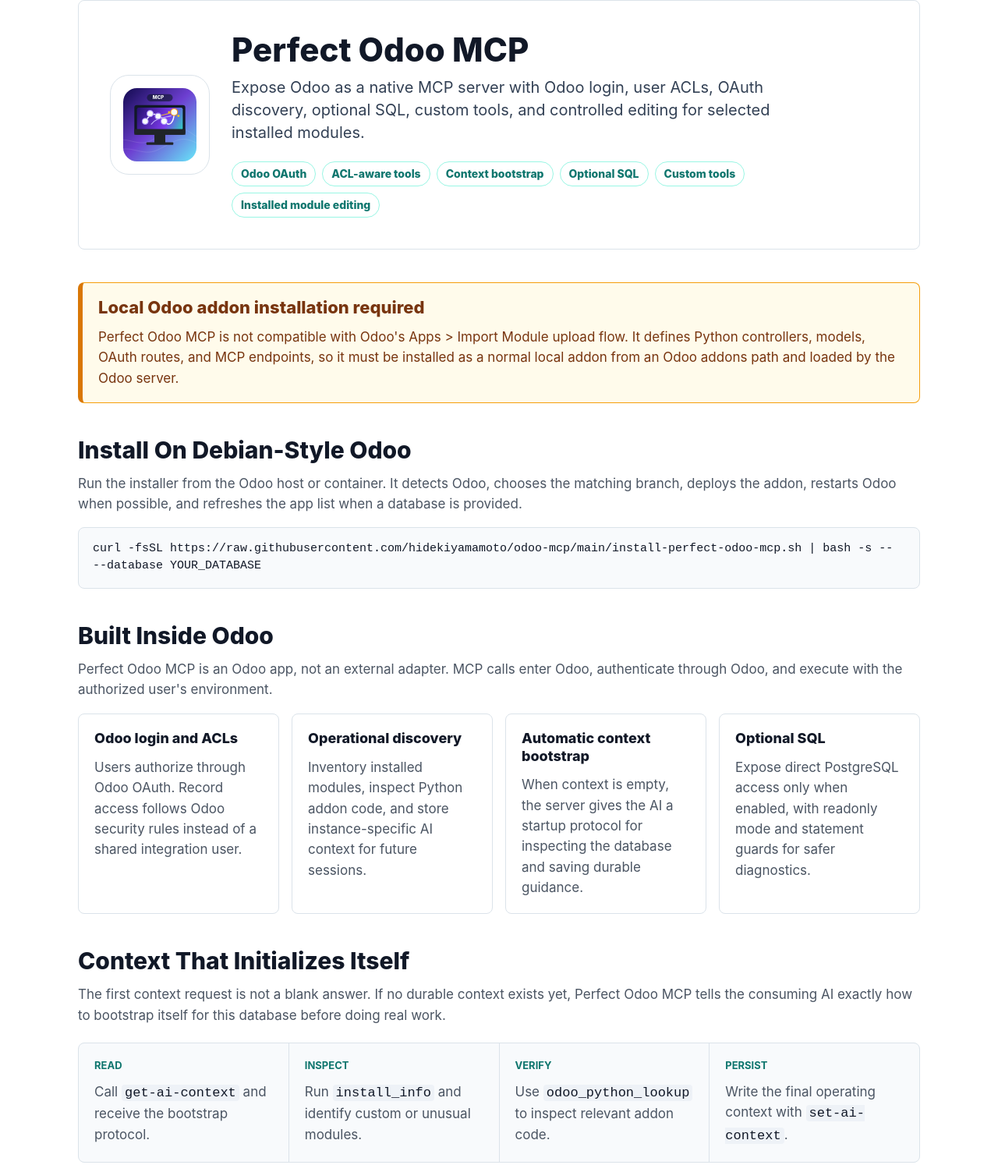
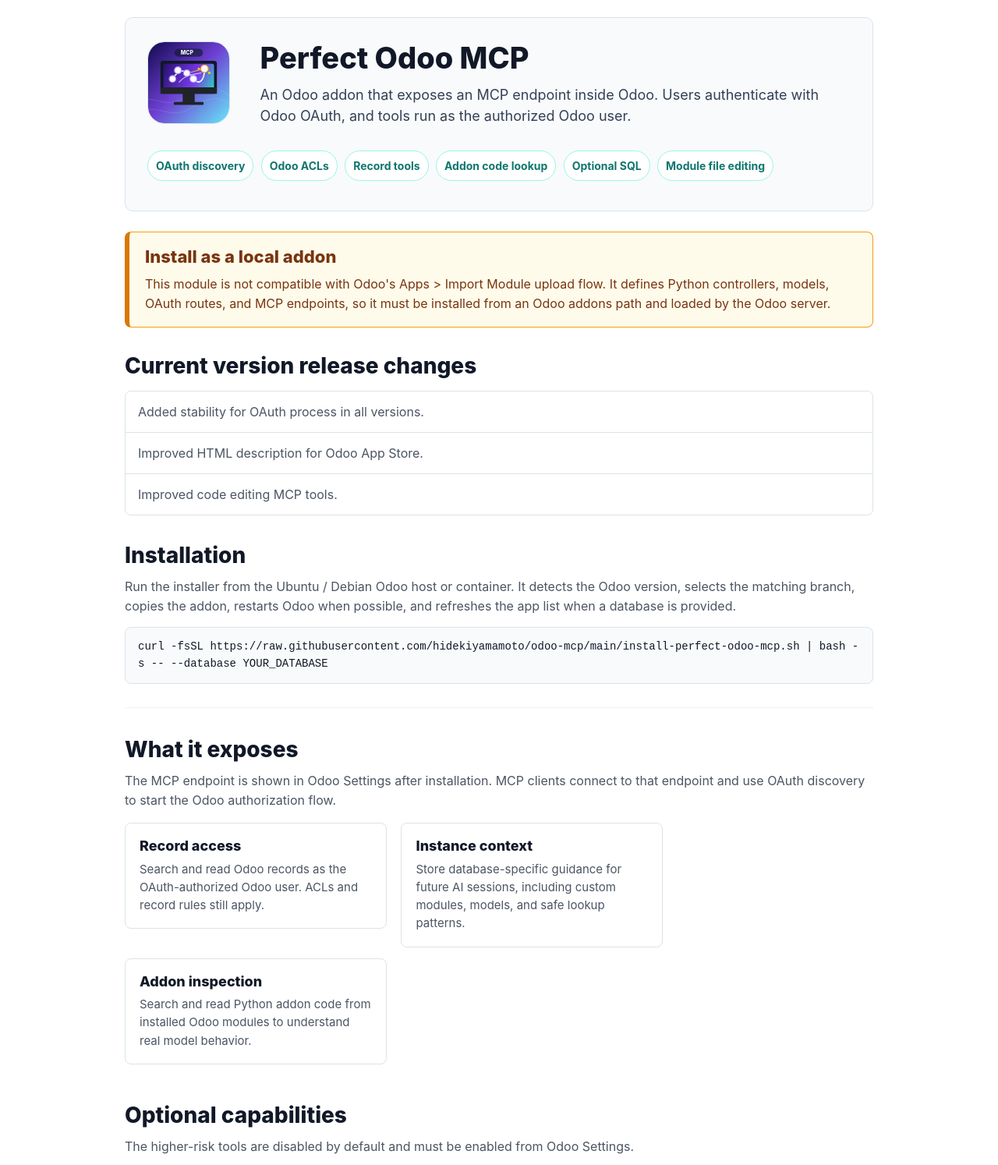
Before and after one commit to hidekiyamamoto/odoo-mcp, a plain HTML site: page perfect_odoo_mcp/static/description/index.html in a window 1280 px wide. Shown: the top 1494 px of the page at 78% size. Drawn offline with Linux system fonts and the light colour scheme.

Commit message:
Revise app store description

```diff
--- a/perfect_odoo_mcp/static/description/index.html
+++ b/perfect_odoo_mcp/static/description/index.html
@@ -4,349 +4,105 @@
   <meta charset="utf-8">
   <meta name="viewport" content="width=device-width, initial-scale=1">
   <title>Perfect Odoo MCP</title>
-  <style>
-    * { box-sizing: border-box; }
-    body {
-      margin: 0;
-      padding: 0;
-      background: #ffffff;
-      color: #111827;
-      font-family: -apple-system, BlinkMacSystemFont, "Segoe UI", Roboto, Arial, sans-serif;
-      overflow-x: hidden;
-    }
-    .pomcp-page {
-      width: 100%;
-      max-width: 1120px;
-      margin: 0 auto;
-      padding: 0 20px 56px;
-      overflow-x: hidden;
-    }
-    .pomcp-hero {
-      display: flex;
-      align-items: center;
-      gap: 28px;
-      padding: 40px;
-      border: 1px solid #dbe3ea;
-      border-radius: 8px;
-      background: #ffffff;
-    }
-    .pomcp-icon {
-      flex: 0 0 auto;
-      width: 128px;
-      height: 128px;
-      display: flex;
-      align-items: center;
-      justify-content: center;
-      border: 1px solid #dbe3ea;
-      border-radius: 24px;
-    }
-    .pomcp-icon img { width: 94px; height: 94px; display: block; }
-    h1, h2, h3, p { overflow-wrap: anywhere; }
-    h1 {
-      margin: 0 0 12px;
-      color: #111827;
-      font-size: 42px;
-      line-height: 1.08;
-      font-weight: 800;
-      letter-spacing: 0;
-    }
-    h2 {
-      margin: 0;
-      color: #111827;
-      font-size: 30px;
-      line-height: 1.2;
-      font-weight: 800;
-      letter-spacing: 0;
-    }
-    h3 {
-      margin: 0 0 8px;
-      color: #111827;
-      font-size: 18px;
-      line-height: 1.25;
-      font-weight: 800;
-      letter-spacing: 0;
-    }
-    p {
-      margin: 12px 0 0;
-      color: #4b5563;
-      font-size: 17px;
-      line-height: 1.55;
-    }
-    code {
-      color: #111827;
-      background: #eef2f7;
-      border-radius: 4px;
-      padding: 1px 4px;
-      overflow-wrap: anywhere;
-      word-break: break-word;
-    }
-    .pomcp-lead {
-      max-width: 760px;
-      color: #334155;
-      font-size: 20px;
-      line-height: 1.45;
-    }
-    .pomcp-tags {
-      display: flex;
-      flex-wrap: wrap;
-      gap: 8px;
-      margin-top: 22px;
-    }
-    .pomcp-tag {
-      display: inline-block;
-      max-width: 100%;
-      padding: 5px 11px;
-      border: 1px solid #99f6e4;
-      border-radius: 999px;
-      color: #0f766e;
-      font-size: 14px;
-      line-height: 1.4;
-      font-weight: 800;
-    }
-    section { padding-top: 42px; }
-    .pomcp-note {
-      padding: 18px 20px;
-      border: 1px solid #f59e0b;
-      border-left: 6px solid #d97706;
-      border-radius: 8px;
-      background: #fffbeb;
-    }
-    .pomcp-note h2 { color: #78350f; font-size: 22px; }
-    .pomcp-note p { color: #78350f; }
-    .pomcp-codeblock {
-      margin-top: 16px;
-      padding: 16px 18px;
-      border: 1px solid #dbe3ea;
-      border-radius: 8px;
-      background: #f8fafc;
-    }
-    .pomcp-codeblock code {
-      display: block;
-      padding: 0;
-      background: transparent;
-      font-size: 15px;
-      line-height: 1.5;
-      white-space: pre-wrap;
-    }
-    .pomcp-grid {
-      display: grid;
-      grid-template-columns: repeat(auto-fit, minmax(220px, 1fr));
-      gap: 16px;
-      margin-top: 18px;
-      width: 100%;
-    }
-    .pomcp-card {
-      min-width: 0;
-      padding: 20px;
-      border: 1px solid #dbe3ea;
-      border-radius: 8px;
-      background: #ffffff;
-    }
-    .pomcp-steps {
-      display: grid;
-      grid-template-columns: repeat(auto-fit, minmax(190px, 1fr));
-      gap: 1px;
-      margin-top: 22px;
-      border: 1px solid #dbe3ea;
-      border-radius: 8px;
-      background: #dbe3ea;
-      overflow: hidden;
-    }
-    .pomcp-step {
-      min-width: 0;
-      padding: 20px;
-      background: #f8fafc;
-    }
-    .pomcp-step strong {
-      display: block;
-      margin-bottom: 6px;
-      color: #0f766e;
-      font-size: 13px;
-      line-height: 1.3;
-      text-transform: uppercase;
-    }
-    .pomcp-screenshot {
-      display: block;
-      width: 100%;
-      max-width: 100%;
-      height: auto;
-      margin-top: 22px;
-      border: 1px solid #dbe3ea;
-      border-radius: 8px;
-    }
-    .pomcp-surface {
-      margin-top: 20px;
-      padding: 22px;
-      border: 1px solid #dbe3ea;
-      border-radius: 8px;
-      background: #f8fafc;
-    }
-    .pomcp-two {
-      display: grid;
-      grid-template-columns: repeat(2, minmax(0, 1fr));
-      gap: 22px;
-    }
-    .pomcp-green {
-      margin-top: 28px;
-      padding: 18px 20px;
-      border-left: 5px solid #0f766e;
-      border-radius: 6px;
-      background: #ecfdf5;
-      color: #14532d;
-      font-size: 16px;
-      line-height: 1.5;
-      font-weight: 700;
-    }
-    @media (max-width: 720px) {
-      .pomcp-page { padding: 0 12px 40px; }
-      .pomcp-hero {
-        display: block;
-        padding: 24px 18px;
-      }
-      .pomcp-icon {
-        width: 88px;
-        height: 88px;
-        border-radius: 18px;
-        margin-bottom: 18px;
-      }
-      .pomcp-icon img { width: 64px; height: 64px; }
-      h1 { font-size: 31px; }
-      h2 { font-size: 25px; }
-      p, .pomcp-lead { font-size: 16px; }
-      section { padding-top: 34px; }
-      .pomcp-card, .pomcp-step, .pomcp-surface { padding: 16px; }
-      .pomcp-two { grid-template-columns: 1fr; gap: 0; }
-    }
-  </style>
 </head>
-<body>
-  <div class="pomcp-page">
-    <div class="pomcp-hero">
-      <div class="pomcp-icon"><img src="icon.svg" alt=""></div>
-      <div>
-        <h1>Perfect Odoo MCP</h1>
-        <p class="pomcp-lead">Expose Odoo as a native MCP server with Odoo login, user ACLs, OAuth discovery, optional SQL, custom tools, and controlled editing for selected installed modules.</p>
-        <div class="pomcp-tags">
-          <span class="pomcp-tag">Odoo OAuth</span>
-          <span class="pomcp-tag">ACL-aware tools</span>
-          <span class="pomcp-tag">Context bootstrap</span>
-          <span class="pomcp-tag">Optional SQL</span>
-          <span class="pomcp-tag">Custom tools</span>
-          <span class="pomcp-tag">Installed module editing</span>
+<body style="margin:0; padding:0; background:#ffffff; color:#111827; font-family:-apple-system,BlinkMacSystemFont,'Segoe UI',Roboto,Arial,sans-serif;">
+  <div style="max-width:960px; margin:0 auto; padding:0 16px 52px; overflow:hidden;">
+
+    <div style="margin-top:22px; padding:30px 28px; border:1px solid #dbe3ea; border-radius:10px; background:#f8fafc;">
+      <div style="display:inline-block; width:116px; max-width:100%; vertical-align:top; margin:0 24px 16px 0;">
+        <img src="icon.svg" alt="" width="104" height="104" style="display:block; width:104px; height:104px; max-width:100%; border:1px solid #dbe3ea; border-radius:22px; background:#ffffff;">
+      </div>
+      <div style="display:inline-block; max-width:720px; vertical-align:top;">
+        <h1 style="margin:0; color:#111827; font-size:38px; line-height:1.12; font-weight:800; letter-spacing:0;">Perfect Odoo MCP</h1>
+        <p style="margin:12px 0 0; color:#334155; font-size:18px; line-height:1.55;">An Odoo addon that exposes an MCP endpoint inside Odoo. Users authenticate with Odoo OAuth, and tools run as the authorized Odoo user.</p>
+      </div>
+      <p style="margin:18px 0 0; color:#0f766e; font-size:14px; line-height:2.1; font-weight:700;">
+        <span style="display:inline-block; margin:0 6px 8px 0; padding:4px 10px; border:1px solid #99f6e4; border-radius:999px; background:#ffffff; white-space:normal;">OAuth discovery</span>
+        <span style="display:inline-block; margin:0 6px 8px 0; padding:4px 10px; border:1px solid #99f6e4; border-radius:999px; background:#ffffff; white-space:normal;">Odoo ACLs</span>
+        <span style="display:inline-block; margin:0 6px 8px 0; padding:4px 10px; border:1px solid #99f6e4; border-radius:999px; background:#ffffff; white-space:normal;">Record tools</span>
+        <span style="display:inline-block; margin:0 6px 8px 0; padding:4px 10px; border:1px solid #99f6e4; border-radius:999px; background:#ffffff; white-space:normal;">Addon code lookup</span>
+        <span style="display:inline-block; margin:0 6px 8px 0; padding:4px 10px; border:1px solid #99f6e4; border-radius:999px; background:#ffffff; white-space:normal;">Optional SQL</span>
+        <span style="display:inline-block; margin:0 6px 8px 0; padding:4px 10px; border:1px solid #99f6e4; border-radius:999px; background:#ffffff; white-space:normal;">Module file editing</span>
+      </p>
+    </div>
+
+    <div style="margin-top:26px; padding:18px 20px; border:1px solid #f59e0b; border-left:6px solid #d97706; border-radius:8px; background:#fffbeb;">
+      <h2 style="margin:0 0 8px; color:#78350f; font-size:22px; line-height:1.25; font-weight:800;">Install as a local addon</h2>
+      <p style="margin:0; color:#78350f; font-size:16px; line-height:1.55;">This module is not compatible with Odoo's Apps &gt; Import Module upload flow. It defines Python controllers, models, OAuth routes, and MCP endpoints, so it must be installed from an Odoo addons path and loaded by the Odoo server.</p>
+    </div>
+
+    <div style="margin-top:32px;">
+      <h2 style="margin:0; color:#111827; font-size:28px; line-height:1.25; font-weight:800;">Current version release changes</h2>
+      <div style="margin-top:14px; border:1px solid #dbe3ea; border-radius:8px; background:#ffffff; overflow:hidden;">
+        <p style="margin:0; padding:14px 16px; border-bottom:1px solid #dbe3ea; color:#4b5563; font-size:16px; line-height:1.5;">Added stability for OAuth process in all versions.</p>
+        <p style="margin:0; padding:14px 16px; border-bottom:1px solid #dbe3ea; color:#4b5563; font-size:16px; line-height:1.5;">Improved HTML description for Odoo App Store.</p>
+        <p style="margin:0; padding:14px 16px; color:#4b5563; font-size:16px; line-height:1.5;">Improved code editing MCP tools.</p>
+      </div>
+    </div>
+
+    <div style="margin-top:34px; padding-bottom:4px; border-bottom:1px solid #eef2f7;">
+      <h2 style="margin:0; color:#111827; font-size:28px; line-height:1.25; font-weight:800;">Installation</h2>
+      <p style="margin:10px 0 0; color:#4b5563; font-size:16px; line-height:1.55;">Run the installer from the Ubuntu / Debian Odoo host or container. It detects the Odoo version, selects the matching branch, copies the addon, restarts Odoo when possible, and refreshes the app list when a database is provided.</p>
+      <div style="margin:14px 0 26px; padding:14px 16px; border:1px solid #dbe3ea; border-radius:8px; background:#f8fafc;">
+        <code style="display:block; color:#111827; background:transparent; font-size:14px; line-height:1.55; white-space:normal; word-break:break-word;">curl -fsSL https://raw.githubusercontent.com/hidekiyamamoto/odoo-mcp/main/install-perfect-odoo-mcp.sh | bash -s -- --database YOUR_DATABASE</code>
+      </div>
+    </div>
+
+    <div style="margin-top:36px;">
+      <h2 style="margin:0; color:#111827; font-size:28px; line-height:1.25; font-weight:800;">What it exposes</h2>
+      <p style="margin:10px 0 0; color:#4b5563; font-size:16px; line-height:1.55;">The MCP endpoint is shown in Odoo Settings after installation. MCP clients connect to that endpoint and use OAuth discovery to start the Odoo authorization flow.</p>
+
+      <div style="margin-top:16px;">
+        <div style="display:inline-block; width:31%; min-width:240px; vertical-align:top; margin:0 1.5% 14px 0; padding:18px; border:1px solid #dbe3ea; border-radius:8px; background:#ffffff;">
+          <h3 style="margin:0 0 6px; color:#111827; font-size:18px; line-height:1.25; font-weight:800;">Record access</h3>
+          <p style="margin:0; color:#4b5563; font-size:15px; line-height:1.55;">Search and read Odoo records as the OAuth-authorized Odoo user. ACLs and record rules still apply.</p>
+        </div>
+        <div style="display:inline-block; width:31%; min-width:240px; vertical-align:top; margin:0 1.5% 14px 0; padding:18px; border:1px solid #dbe3ea; border-radius:8px; background:#ffffff;">
+          <h3 style="margin:0 0 6px; color:#111827; font-size:18px; line-height:1.25; font-weight:800;">Instance context</h3>
+          <p style="margin:0; color:#4b5563; font-size:15px; line-height:1.55;">Store database-specific guidance for future AI sessions, including custom modules, models, and safe lookup patterns.</p>
+        </div>
+        <div style="display:inline-block; width:31%; min-width:240px; vertical-align:top; margin:0 0 14px 0; padding:18px; border:1px solid #dbe3ea; border-radius:8px; background:#ffffff;">
+          <h3 style="margin:0 0 6px; color:#111827; font-size:18px; line-height:1.25; font-weight:800;">Addon inspection</h3>
+          <p style="margin:0; color:#4b5563; font-size:15px; line-height:1.55;">Search and read Python addon code from installed Odoo modules to understand real model behavior.</p>
         </div>
       </div>
     </div>
 
-    <section>
-      <div class="pomcp-note">
-        <h2>Local Odoo addon installation required</h2>
-        <p>Perfect Odoo MCP is not compatible with Odoo's Apps &gt; Import Module upload flow. It defines Python controllers, models, OAuth routes, and MCP endpoints, so it must be installed as a normal local addon from an Odoo addons path and loaded by the Odoo server.</p>
-      </div>
-    </section>
-
-    <section>
-      <h2>Install On Debian-Style Odoo</h2>
-      <p>Run the installer from the Odoo host or container. It detects Odoo, chooses the matching branch, deploys the addon, restarts Odoo when possible, and refreshes the app list when a database is provided.</p>
-      <div class="pomcp-codeblock"><code>curl -fsSL https://raw.githubusercontent.com/hidekiyamamoto/odoo-mcp/main/install-perfect-odoo-mcp.sh | bash -s -- --database YOUR_DATABASE</code></div>
-    </section>
-
-    <section>
-      <h2>Built Inside Odoo</h2>
-      <p>Perfect Odoo MCP is an Odoo app, not an external adapter. MCP calls enter Odoo, authenticate through Odoo, and execute with the authorized user's environment.</p>
-      <div class="pomcp-grid">
-        <div class="pomcp-card">
-          <h3>Odoo login and ACLs</h3>
-          <p>Users authorize through Odoo OAuth. Record access follows Odoo security rules instead of a shared integration user.</p>
+    <div style="margin-top:34px;">
+      <h2 style="margin:0; color:#111827; font-size:28px; line-height:1.25; font-weight:800;">Optional capabilities</h2>
+      <p style="margin:10px 0 0; color:#4b5563; font-size:16px; line-height:1.55;">The higher-risk tools are disabled by default and must be enabled from Odoo Settings.</p>
+      <div style="margin-top:16px;">
+        <div style="display:inline-block; width:31%; min-width:240px; vertical-align:top; margin:0 1.5% 14px 0; padding:18px; border:1px solid #dbe3ea; border-radius:8px; background:#ffffff;">
+          <h3 style="margin:0 0 6px; color:#111827; font-size:18px; line-height:1.25; font-weight:800;">Custom MCP tools</h3>
+          <p style="margin:0; color:#4b5563; font-size:15px; line-height:1.55;">Create and test custom Python MCP tools from the Odoo data directory before publishing them.</p>
         </div>
-        <div class="pomcp-card">
-          <h3>Operational discovery</h3>
-          <p>Inventory installed modules, inspect Python addon code, and store instance-specific AI context for future sessions.</p>
+        <div style="display:inline-block; width:31%; min-width:240px; vertical-align:top; margin:0 1.5% 14px 0; padding:18px; border:1px solid #dbe3ea; border-radius:8px; background:#ffffff;">
+          <h3 style="margin:0 0 6px; color:#111827; font-size:18px; line-height:1.25; font-weight:800;">Direct SQL</h3>
+          <p style="margin:0; color:#4b5563; font-size:15px; line-height:1.55;">Expose PostgreSQL access only when needed, with readonly mode and statement checks available.</p>
         </div>
-        <div class="pomcp-card">
-          <h3>Automatic context bootstrap</h3>
-          <p>When context is empty, the server gives the AI a startup protocol for inspecting the database and saving durable guidance.</p>
-        </div>
-        <div class="pomcp-card">
-          <h3>Optional SQL</h3>
-          <p>Expose direct PostgreSQL access only when enabled, with readonly mode and statement guards for safer diagnostics.</p>
+        <div style="display:inline-block; width:31%; min-width:240px; vertical-align:top; margin:0 0 14px 0; padding:18px; border:1px solid #dbe3ea; border-radius:8px; background:#ffffff;">
+          <h3 style="margin:0 0 6px; color:#111827; font-size:18px; line-height:1.25; font-weight:800;">Module file editing</h3>
+          <p style="margin:0; color:#4b5563; font-size:15px; line-height:1.55;">Allowlist installed modules, then list, read, write, or delete files inside those module folders.</p>
         </div>
       </div>
-    </section>
+    </div>
 
-    <section>
-      <h2>Context That Initializes Itself</h2>
-      <p>The first context request is not a blank answer. If no durable context exists yet, Perfect Odoo MCP tells the consuming AI exactly how to bootstrap itself for this database before doing real work.</p>
-      <div class="pomcp-steps">
-        <div class="pomcp-step"><strong>Read</strong><p>Call <code>get-ai-context</code> and receive the bootstrap protocol.</p></div>
-        <div class="pomcp-step"><strong>Inspect</strong><p>Run <code>install_info</code> and identify custom or unusual modules.</p></div>
-        <div class="pomcp-step"><strong>Verify</strong><p>Use <code>odoo_python_lookup</code> to inspect relevant addon code.</p></div>
-        <div class="pomcp-step"><strong>Persist</strong><p>Write the final operating context with <code>set-ai-context</code>.</p></div>
+    <div style="margin-top:34px;">
+      <h2 style="margin:0; color:#111827; font-size:28px; line-height:1.25; font-weight:800;">Settings</h2>
+      <p style="margin:10px 0 0; color:#4b5563; font-size:16px; line-height:1.55;">The settings page shows the MCP URL and the feature toggles. Editable modules are selected from installed modules; the module path is detected automatically.</p>
+      <img src="settings.svg" alt="Installed Perfect Odoo MCP settings showing the MCP endpoint, custom tools creation, and Direct SQL options." style="display:block; width:100%; max-width:820px; height:auto; margin:18px 0 0; border:1px solid #dbe3ea; border-radius:8px;">
+    </div>
+
+    <div style="margin-top:34px;">
+      <h2 style="margin:0; color:#111827; font-size:28px; line-height:1.25; font-weight:800;">Main tools</h2>
+      <div style="margin-top:16px; padding:18px; border:1px solid #dbe3ea; border-radius:8px; background:#f8fafc;">
+        <p style="margin:0 0 10px; color:#4b5563; font-size:16px; line-height:1.55;"><code style="word-break:break-word;">search</code> and <code style="word-break:break-word;">fetch</code>: connector-style record discovery.</p>
+        <p style="margin:0 0 10px; color:#4b5563; font-size:16px; line-height:1.55;"><code style="word-break:break-word;">odoo_search</code> and <code style="word-break:break-word;">odoo_search_read</code>: precise model/domain reads.</p>
+        <p style="margin:0 0 10px; color:#4b5563; font-size:16px; line-height:1.55;"><code style="word-break:break-word;">install_info</code> and <code style="word-break:break-word;">odoo_python_lookup</code>: installation and addon code discovery.</p>
+        <p style="margin:0; color:#4b5563; font-size:16px; line-height:1.55;"><code style="word-break:break-word;">get-ai-context</code> and <code style="word-break:break-word;">set-ai-context</code>: durable database guidance.</p>
       </div>
-    </section>
+    </div>
 
-    <section>
-      <h2>Custom Tools And Module Editing</h2>
-      <p>Perfect Odoo MCP can help develop new capabilities safely. Draft custom tools live outside the addon directory. Module editing is separately gated and works only for explicitly selected installed Odoo modules.</p>
-      <div class="pomcp-grid">
-        <div class="pomcp-card">
-          <h3>Custom MCP tools</h3>
-          <p>Write draft Python tools with <code>EXPOSED = False</code>, test them with <code>call-custom</code>, then publish only after review.</p>
-        </div>
-        <div class="pomcp-card">
-          <h3>Editable module list</h3>
-          <p>Settings provide a real editable list. Each row selects an installed module; the addons directory and module folder are detected automatically.</p>
-        </div>
-        <div class="pomcp-card">
-          <h3>Focused file editing</h3>
-          <p>The module editor can list files, read, write, and delete files inside the selected module folder only.</p>
-        </div>
-        <div class="pomcp-card">
-          <h3>Readonly paths</h3>
-          <p>The settings list shows the detected addons directory and module folder as readonly values so configuration stays simple.</p>
-        </div>
-      </div>
-    </section>
-
-    <section>
-      <h2>Use With AI Clients</h2>
-      <p>After installation, copy the HTTPS endpoint from Settings and connect it from an MCP-capable client. OAuth metadata is exposed for clients that support discovery and dynamic registration.</p>
-      <img class="pomcp-screenshot" src="settings.svg" alt="Installed Perfect Odoo MCP settings showing the MCP endpoint, custom tools creation, and Direct SQL options.">
-      <div class="pomcp-grid">
-        <div class="pomcp-card">
-          <h3>ChatGPT</h3>
-          <p>Create a custom MCP connector, use the Perfect Odoo MCP endpoint, choose OAuth discovery, authorize in Odoo, then refresh actions when tools change.</p>
-        </div>
-        <div class="pomcp-card">
-          <h3>Gemini CLI</h3>
-          <p>Add the remote HTTP MCP server with <code>gemini mcp add --transport http perfect-odoo-mcp https://your-domain/perfect_odoo_mcp/mcp</code>.</p>
-        </div>
-        <div class="pomcp-card">
-          <h3>First run</h3>
-          <p>Ask the client to call <code>get-ai-context</code>. If context is empty, use medium or high reasoning and complete the bootstrap before business work.</p>
-        </div>
-      </div>
-    </section>
-
-    <section>
-      <h2>Tool Surface</h2>
-      <div class="pomcp-surface">
-        <div class="pomcp-two">
-          <div>
-            <p><code>search</code> and <code>fetch</code>: broad connector-style discovery.</p>
-            <p><code>odoo_search</code>: precise model/domain ID lookup.</p>
-            <p><code>odoo_search_read</code>: precise model/domain reads with selected fields.</p>
-            <p><code>install_info</code>: Odoo version, domain, company, and module inventory.</p>
-          </div>
-          <div>
-            <p><code>odoo_python_lookup</code>: read-only Python addon code search/read.</p>
-            <p><code>get-ai-context</code> and <code>set-ai-context</code>: durable instance guidance.</p>
-            <p><code>odoo_sql</code>: optional direct PostgreSQL access.</p>
-            <p><code>odoo_module_edit</code>: optional installed module file editor.</p>
-          </div>
-        </div>
-      </div>
-      <p class="pomcp-green">Perfect Odoo MCP is designed as a foundation for Odoo-native MCP workflows: inspect safely, understand the database, and then act through controlled tools.</p>
-    </section>
   </div>
 </body>
 </html>
```
Also changed, not shown: README.md, 1 other file.
